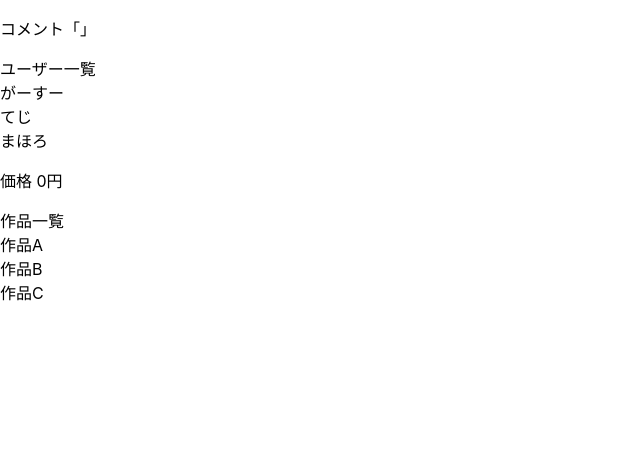
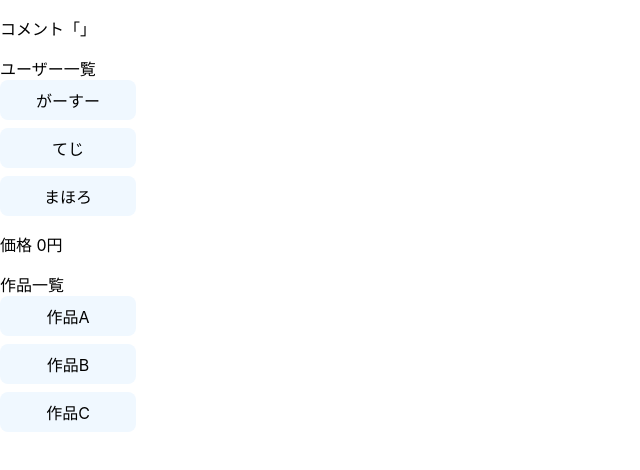
Before and after one commit to sgwr-0113/dropdown, a React (Create React App) app: page / in a window 1280 px wide. Shown: the top 470 px of the page, without its empty margins (0-640 px from the left). Built offline with nearby package versions, Linux system fonts and the light colour scheme.

Commit message:
apply sass module

```diff
--- a/package.json
+++ b/package.json
@@ -13,6 +13,7 @@
     "react": "^17.0.2",
     "react-dom": "^17.0.2",
     "react-scripts": "5.0.0",
+    "sass": "^1.48.0",
     "typescript": "^4.5.4",
     "web-vitals": "^2.1.2"
   },
--- a/src/components/DropdownItem.tsx
+++ b/src/components/DropdownItem.tsx
@@ -1,4 +1,5 @@
 import React from 'react';
+import style from "../stylesheets/DropdownItem.module.scss"
 
 interface Props<T> {
   name: string;
@@ -11,6 +12,6 @@ export const DropdownItem = <T,>(props: Props<T>) => {
 
 
   return (
-    <div onClick={() => setValue(props.value)}>{name}</div>
+    <div className={style["dropdown-item"]} onClick={() => setValue(props.value)}>{name}</div>
   );
 };
--- /dev/null
+++ b/src/stylesheets/DropdownItem.module.scss
@@ -0,0 +1,9 @@
+.dropdown-item {
+  width: 120px;
+  height: 24px;
+  background-color: aliceblue;
+  padding: 8px;
+  margin-bottom: 8px;
+  border-radius: 8px;
+  text-align: center;
+}
```
Also changed, not shown: 1 other file (tests, documents, lock files or other folders).
